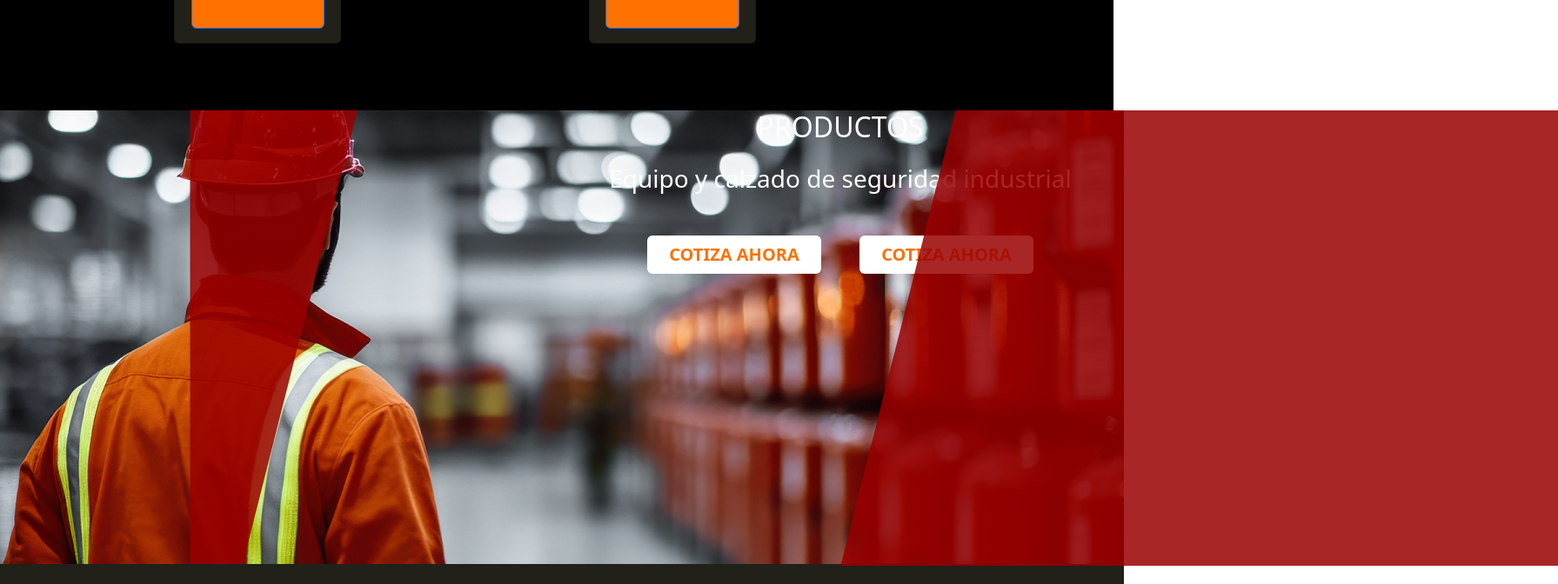
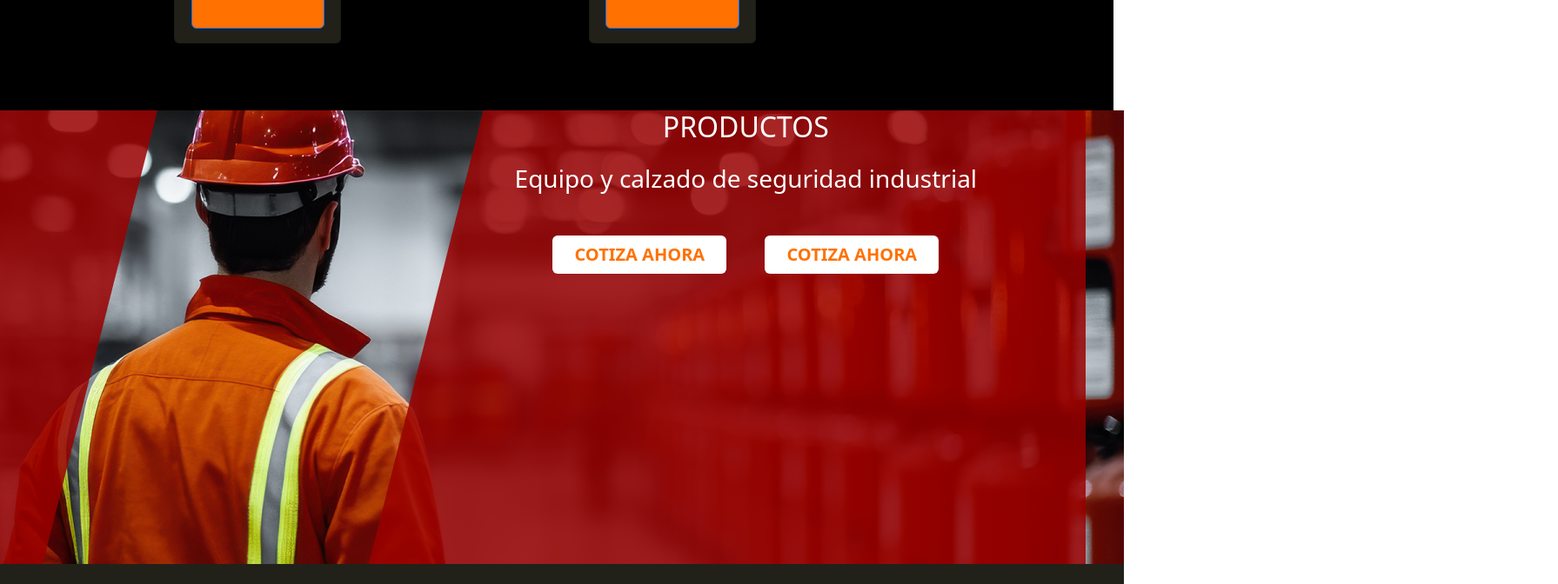
Before and after one commit to rebo-it/prototypes, a React (Create React App) app: page / in a window 1280 px wide. Shown: the part 1580-2252 px from the top of the page at 87% size, 1791 px wide, since content can reach past the window. Built offline with nearby package versions, Linux system fonts and the light colour scheme.

Commit message:
changed header button

```diff
--- a/src/Components/Body/BodyStructure.css
+++ b/src/Components/Body/BodyStructure.css
@@ -92,24 +92,23 @@ div{
 }
 .MidBody2Left{
 	position: relative; /* Asegura que el pseudo-elemento se posicione correctamente */
-	background-size: cover;
-	background-position: center;
+	background-image: url('../Figma Components/Rectangle\ 23.png');
+
+	background-position: start;
 	background-repeat: no-repeat;
 }
-.MidBody2Left::before {
-	content: "";
-	position: absolute;
-	top: 0;
-	left: 0;
-	right: 0;
-	bottom: 0;
-	background-image: url('../Figma Components/Rectangle\ 23.png');
-	background-size: cover;
-	background-position: center;
+
+  .MidBody2Right{
+	position: relative;
+	background-image: url('../Figma Components/Rectangle\ 22.png');
+	/* Asegura que el pseudo-elemento se posicione correctamente */
+
+	background-position: end;
 	background-repeat: no-repeat;
-	/*opacity: 0.6;  Aplica la opacidad solo al pseudo-elemento */
-	z-index: -1; /* Asegúrate de que la imagen de fondo quede detrás del contenido */
-  }
+}
+
+
+
 .Garantia{
 	position: absolute;
 	top: 24%; /* Coloca la imagen justo al final del primer div */
--- a/src/Components/Body/BodyStructure.tsx
+++ b/src/Components/Body/BodyStructure.tsx
@@ -56,11 +56,11 @@ const BodyStructure: React.FC = () => {
         </div>
       </div>
       <div className="MidBody2 row justify-content-end">
-        <div className=" MidBody2Left col 6  justify-content-start">
-          <img className="rectangulo23" src={require('../Figma Components/Rectangle 23.png')} alt="Rectangle" />
+        <div className=" MidBody2Left col-4  justify-content-start">
+
         </div>
-        <div className="MidBody2Right col 6 align-items-center position-relative">
-          <img className="rectangulo22 z-0 position-absolute" src={require('../Figma Components/Rectangle 22.png')} alt="Rectangle" />
+        <div className="MidBody2Right col-8 align-items-center position-relative">
+
           <div className="Top7  justify-content-end">
             <div className="Etiqueta-Productos col h2 text-white text-center">
               PRODUCTOS
--- a/src/Components/Buttons/HeaderButton.css
+++ b/src/Components/Buttons/HeaderButton.css
@@ -1,7 +1,7 @@
 .ContactButton{
     background: none;
     border: none;
-    width: 250px;
+    width: auto;
     height: 40px;
     border-radius: 20px;
     cursor: pointer;
@@ -18,7 +18,7 @@
 }
 .Paragraph{
     font-family: Arial, Helvetica, sans-serif;
-    font-size: 15px;
+    font-size: 5px;
     font-weight: bold;
     color: white;
     text-decoration: none;
--- a/src/Components/Buttons/HeaderButton.tsx
+++ b/src/Components/Buttons/HeaderButton.tsx
@@ -1,23 +1,21 @@
-import react from "react";
-import './HeaderButton.css'
-interface HeaderButtonprops{
-    label: string;
-    ContactLink: string;
-    IconClass: string;
-    IconColor: string;
+import React from "react";
+import 'bootstrap/dist/css/bootstrap.min.css'; // Asegúrate de importar Bootstrap
+import './HeaderButton.css';
 
+interface HeaderButtonprops {
+  label: string;
+  ContactLink: string;
+  IconClass: string;
+  IconColor: string;
 }
-const HeaderButton: react.FC<HeaderButtonprops>=({ label, ContactLink, IconClass, IconColor }) =>{
-    return (
-        <button className="ContactButton" style={{color:'white'}}>
-            <a className="GeneralLink" href={ContactLink} target="_blank" rel="noreferrer">
-                <div className="ButtonInformation">
-                    <div className="ButtonText"> <i className={IconClass} style={{color:IconColor}}></i><p className="Paragraph"> {label}</p></div>
-                </div>
-            </a>
 
-        </button>
-    );
+const HeaderButton: React.FC<HeaderButtonprops> = ({ label, ContactLink, IconClass, IconColor }) => {
+  return (
+    <a href={ContactLink} target="_blank" rel="noreferrer" className="btn btn-primary d-flex align-items-center">
+      <i className={`${IconClass} me-2`} style={{ color: IconColor }}></i>
+      {label}
+    </a>
+  );
+};
 
-};
 export default HeaderButton;
--- a/src/Components/Header/HeaderBar.css
+++ b/src/Components/Header/HeaderBar.css
@@ -11,7 +11,7 @@
 
 .Logo {
     padding-left: 3vw;
-    padding-right: 40vw;
+
 
 }
 
--- a/src/Components/Header/HeaderBar.tsx
+++ b/src/Components/Header/HeaderBar.tsx
@@ -15,7 +15,15 @@ const HeaderBar: React.FC<HeaderBarprops> = () => {
 			<div className="LogoContainer d-flex align-items-center justify-content-between ">
 				<img className="Logo img-fluid" src={require('../Figma Components/ReboLogoWhite.png')} alt="LogoRebo"/>
 				<div className="ButtonContainer d-flex gap-3">
-					{<HeaderButton label="" IconClass="bi bi-whatsapp" ContactLink="" IconColor="white"/>}
+					<nav className="nav justify-content-start">
+					<HeaderButton label="INICIO" IconClass="" ContactLink="" IconColor="white"/>
+					<HeaderButton label="NOSOTROS" IconClass="" ContactLink="" IconColor="white"/>
+					<HeaderButton label="PRODUCTOS+" IconClass="" ContactLink="" IconColor="white"/>
+					<HeaderButton label="FAQS" IconClass="" ContactLink="" IconColor="white"/>
+					<HeaderButton label="CONTACTANOS" IconClass="" ContactLink="" IconColor="white"/>
+
+					</nav>
+
 				</div>
 			</div>
 		</div>
```
